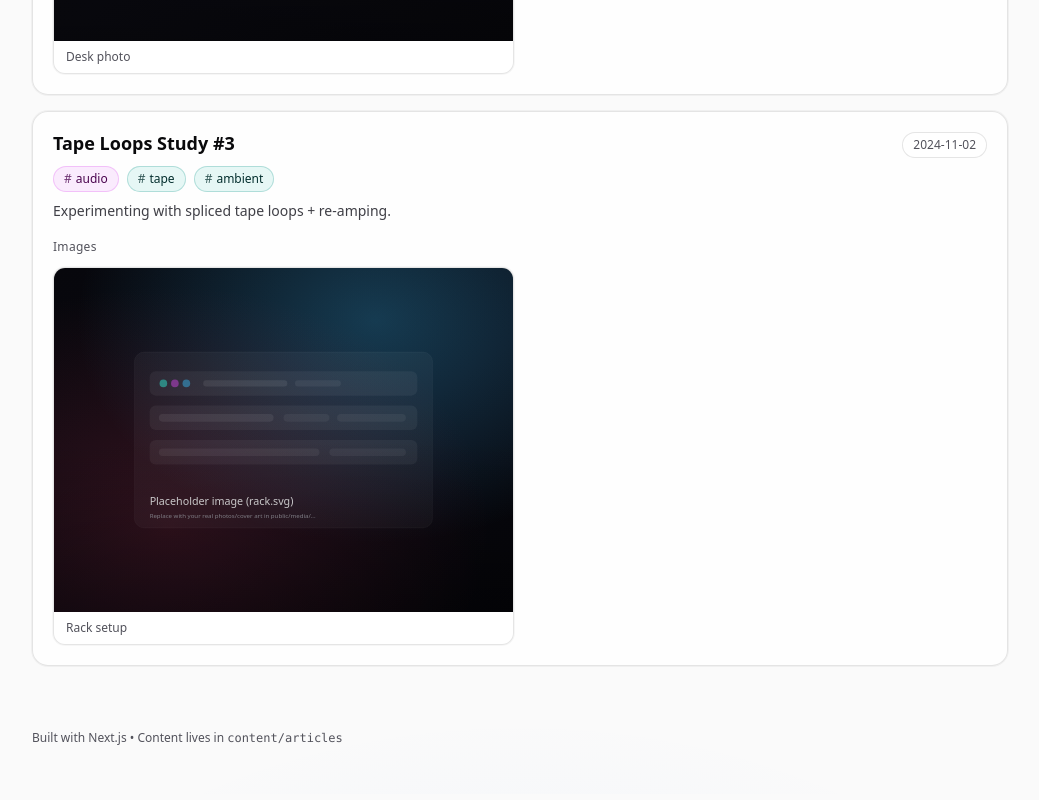
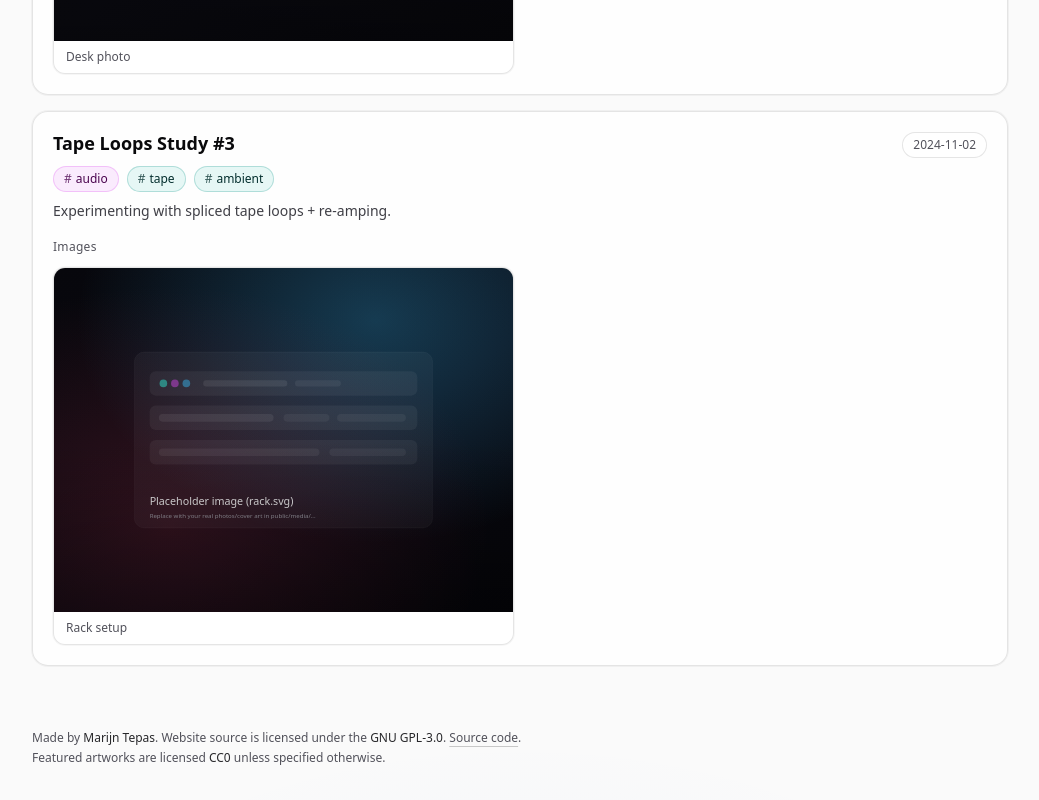
Before and after one commit to MomoPewpew/MomosWorld, a Next.js app: page / in a window 1280 px wide. Shown: the part 923-1723 px from the top of the page, without its empty margins (120-1159 px from the left). Built offline with nearby package versions, Linux system fonts and the light colour scheme.

Commit message:
Update footer in layout.tsx to include author information, licensing details, and a link to the source code repository.

```diff
--- a/src/app/layout.tsx
+++ b/src/app/layout.tsx
@@ -42,8 +42,25 @@ export default function RootLayout({
               </div>
             </header>
             <main className="mx-auto max-w-5xl px-6 py-10">{children}</main>
-            <footer className="mx-auto max-w-5xl px-6 pb-12 pt-6 text-xs text-zinc-600 dark:text-zinc-500">
-              Built with Next.js • Content lives in <code>content/articles</code>
+            <footer className="mx-auto max-w-5xl space-y-1 px-6 pb-12 pt-6 text-xs text-zinc-600 dark:text-zinc-500">
+              <div>
+                Made by <span className="font-medium text-zinc-800 dark:text-zinc-200">Marijn Tepas</span>.{" "}
+                Website source is licensed under the{" "}
+                <span className="font-medium text-zinc-800 dark:text-zinc-200">GNU GPL-3.0</span>.{" "}
+                <a
+                  href="https://github.com/MomoPewpew/MomosWorld"
+                  className="underline decoration-black/20 underline-offset-4 hover:decoration-black/40 dark:decoration-white/20 dark:hover:decoration-white/40"
+                  target="_blank"
+                  rel="noreferrer"
+                >
+                  Source code
+                </a>
+                .
+              </div>
+              <div>
+                Featured artworks are licensed{" "}
+                <span className="font-medium text-zinc-800 dark:text-zinc-200">CC0</span> unless specified otherwise.
+              </div>
             </footer>
           </div>
         </ThemeProvider>
```
